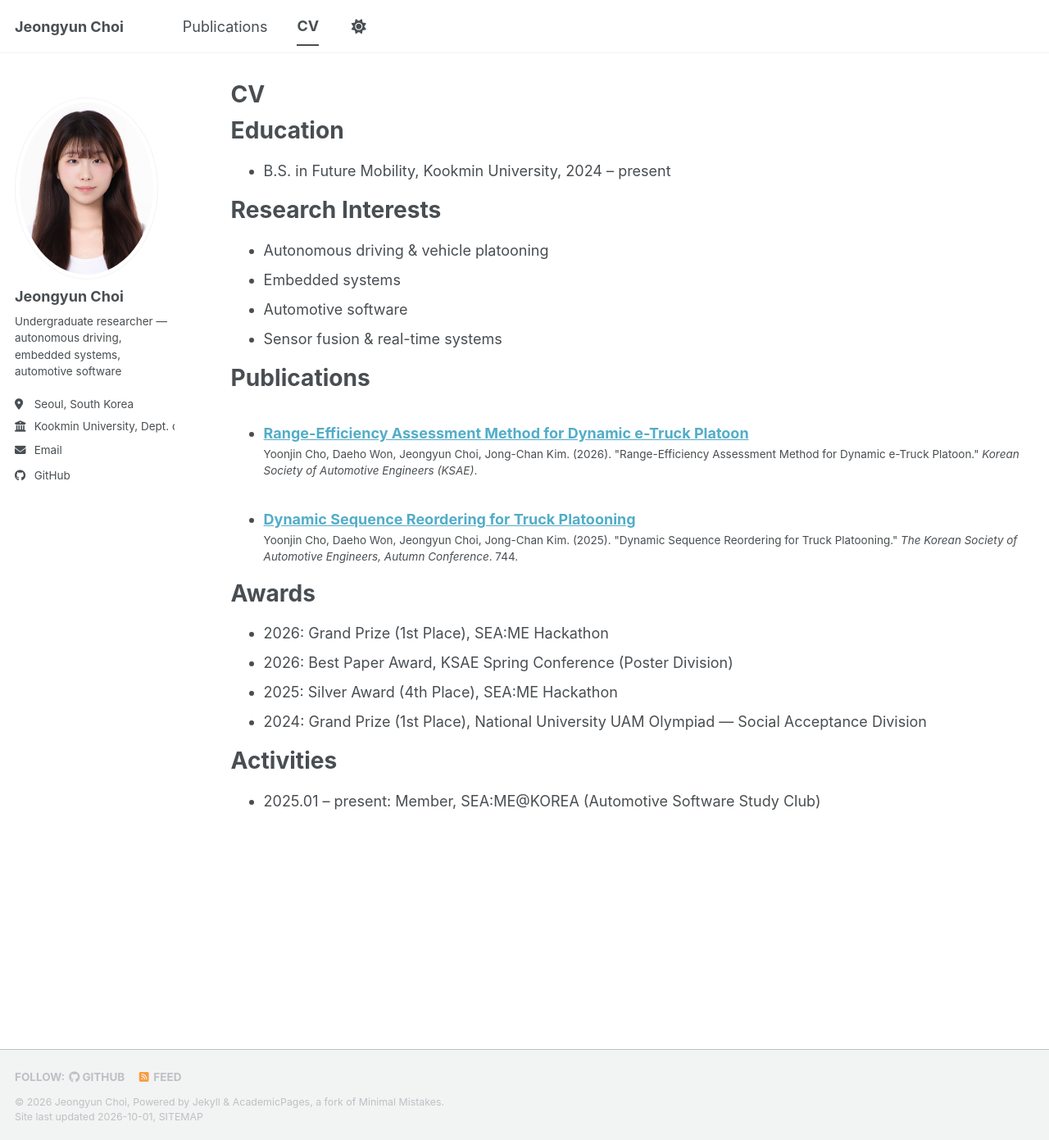
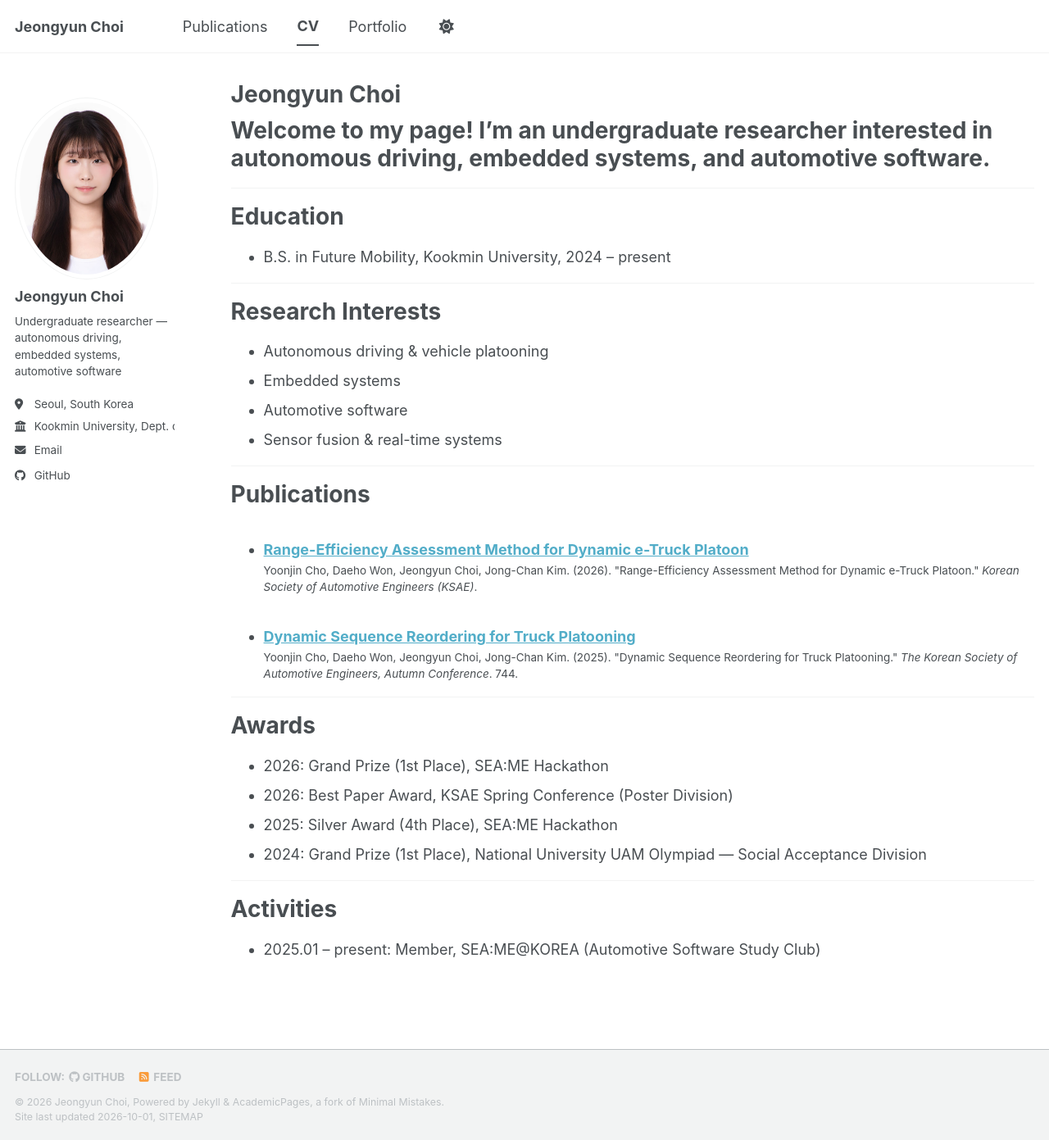
Before and after one commit to choijeongyun12/choijeongyun12.github.io, a Jekyll site: the page built from _pages/cv.md, in a window 1280 px wide and 1391 px high. Shown: the whole window at 82% size. Built offline with Jekyll 4.4.1, drawn with Linux system fonts in a browser that asks for light colours; a style sheet for code colours, icons or effects is not loaded.

Commit message:
Restyle CV header, add section dividers, restore Portfolio to nav

```diff
--- a/_data/navigation.yml
+++ b/_data/navigation.yml
@@ -10,3 +10,6 @@ main:
 
   - title: "CV"
     url: /cv/
+
+  - title: "Portfolio"
+    url: /portfolio/
--- a/_pages/cv.md
+++ b/_pages/cv.md
@@ -1,6 +1,6 @@
 ---
 layout: archive
-title: "CV"
+title: "Jeongyun Choi"
 permalink: /cv/
 author_profile: true
 redirect_from:
@@ -9,9 +9,16 @@ redirect_from:
 
 {% include base_path %}
 
+Welcome to my page! I'm an undergraduate researcher interested in autonomous driving, embedded systems, and automotive software.
+======
+
+---
+
 Education
 ======
 * B.S. in Future Mobility, Kookmin University, 2024 &ndash; present
+
+---
 
 Research Interests
 ======
@@ -20,11 +27,15 @@ Research Interests
 * Automotive software
 * Sensor fusion & real-time systems
 
+---
+
 Publications
 ======
   <ul>{% for post in site.publications reversed %}
     {% include archive-single-cv.html %}
   {% endfor %}</ul>
+
+---
 
 Awards
 ======
@@ -33,6 +44,8 @@ Awards
 * 2025: Silver Award (4th Place), SEA:ME Hackathon
 * 2024: Grand Prize (1st Place), National University UAM Olympiad &mdash; Social Acceptance Division
 
+---
+
 Activities
 ======
 * 2025.01 &ndash; present: Member, SEA:ME@KOREA (Automotive Software Study Club)
--- a/_pages/portfolio.html
+++ b/_pages/portfolio.html
@@ -7,6 +7,9 @@ author_profile: true
 
 {% include base_path %}
 
+{% unless site.portfolio.size > 0 %}
+  <p>Projects coming soon.</p>
+{% endunless %}
 
 {% for post in site.portfolio %}
   {% include archive-single.html %}
```
